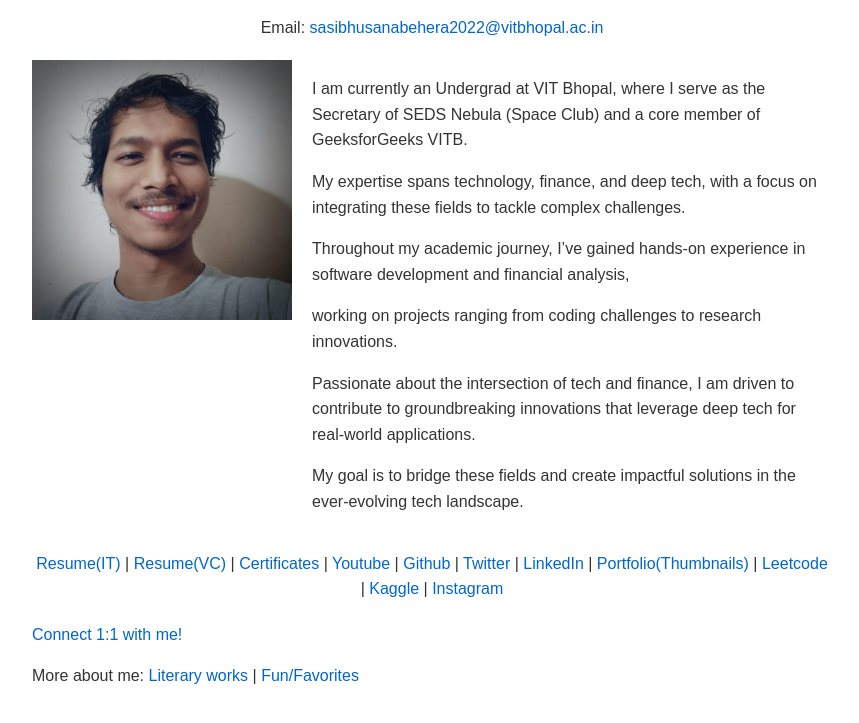
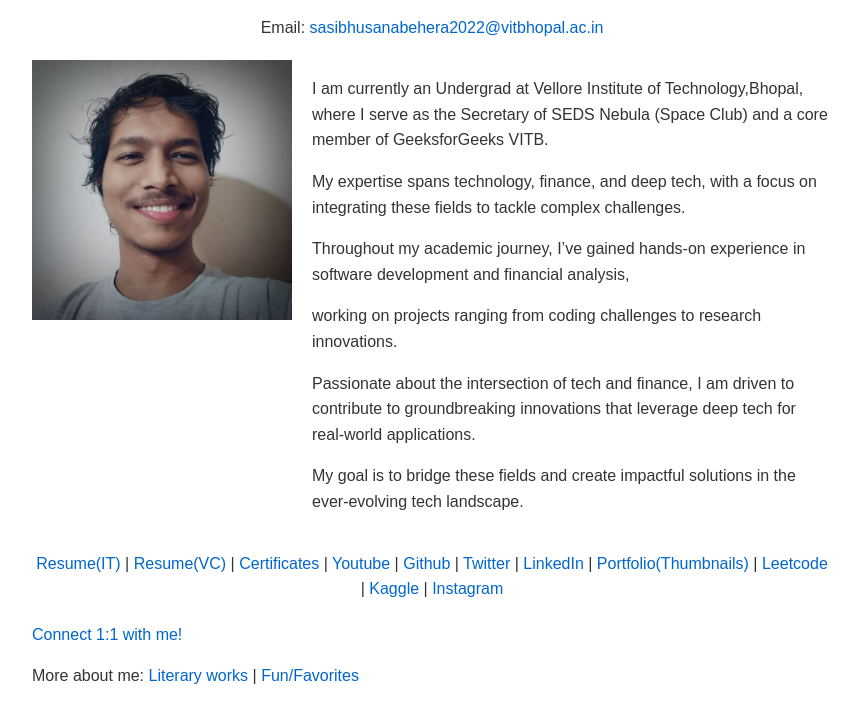
Before and after one commit to sasibhusana/sasibhusana.github.io, a plain HTML site: page index.html in a window 1280 px wide. Shown: the part 123-846 px from the top of the page, without its empty margins (208-1067 px from the left). Drawn offline with Linux system fonts and the light colour scheme.

Commit message:
Update index.html

```diff
--- a/index.html
+++ b/index.html
@@ -61,7 +61,7 @@
         </div>
 
         <div class="info">
-            <p>I am currently an Undergrad at VIT Bhopal, where I serve as the Secretary of SEDS Nebula (Space Club) and a core member of GeeksforGeeks VITB.</p>
+            <p>I am currently an Undergrad at Vellore Institute of Technology,Bhopal, where I serve as the Secretary of SEDS Nebula (Space Club) and a core member of GeeksforGeeks VITB.</p>
             <p>My expertise spans technology, finance, and deep tech, with a focus on integrating these fields to tackle complex challenges.</p>
 
             <p>Throughout my academic journey, I’ve gained hands-on experience in software development and financial analysis,</p>
```
